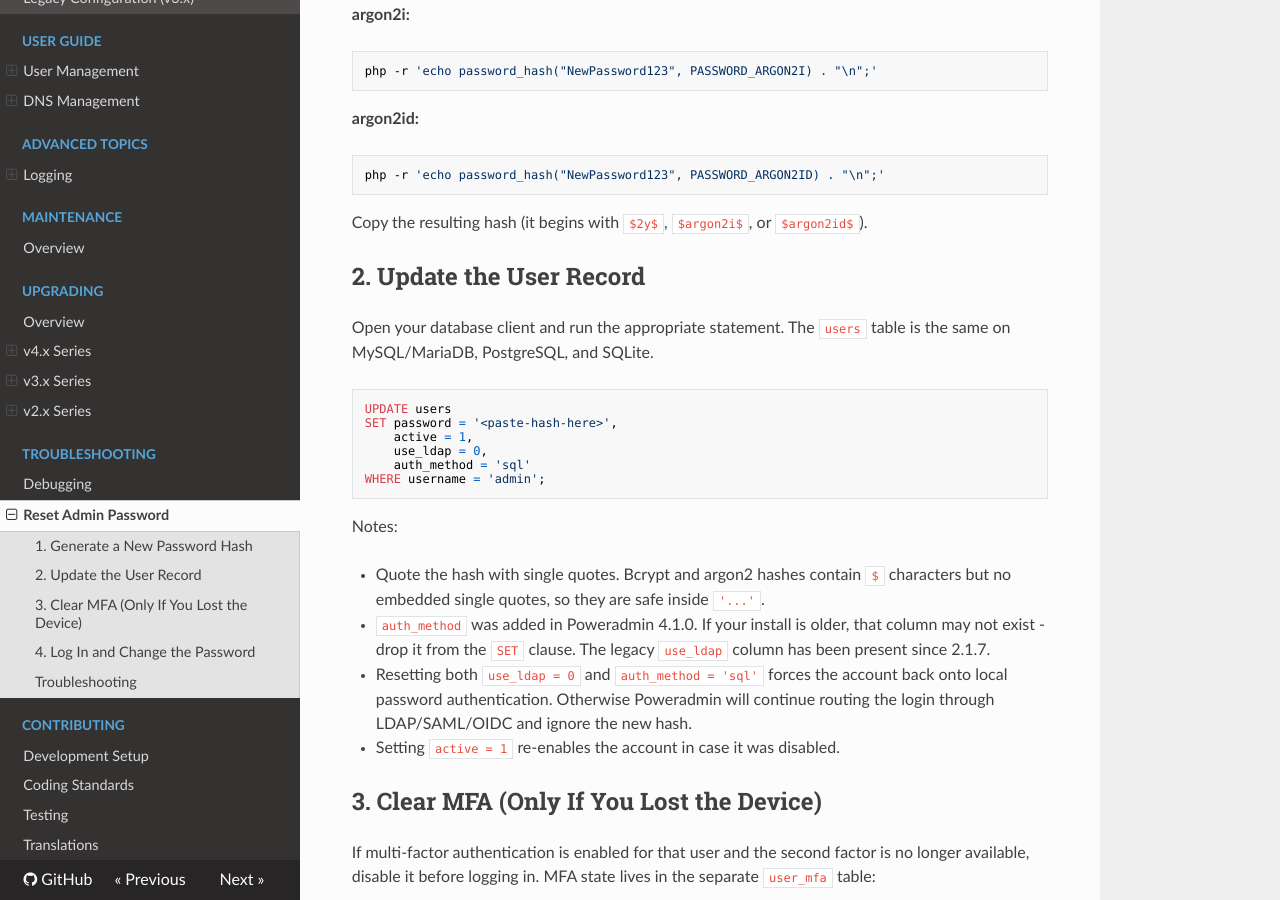
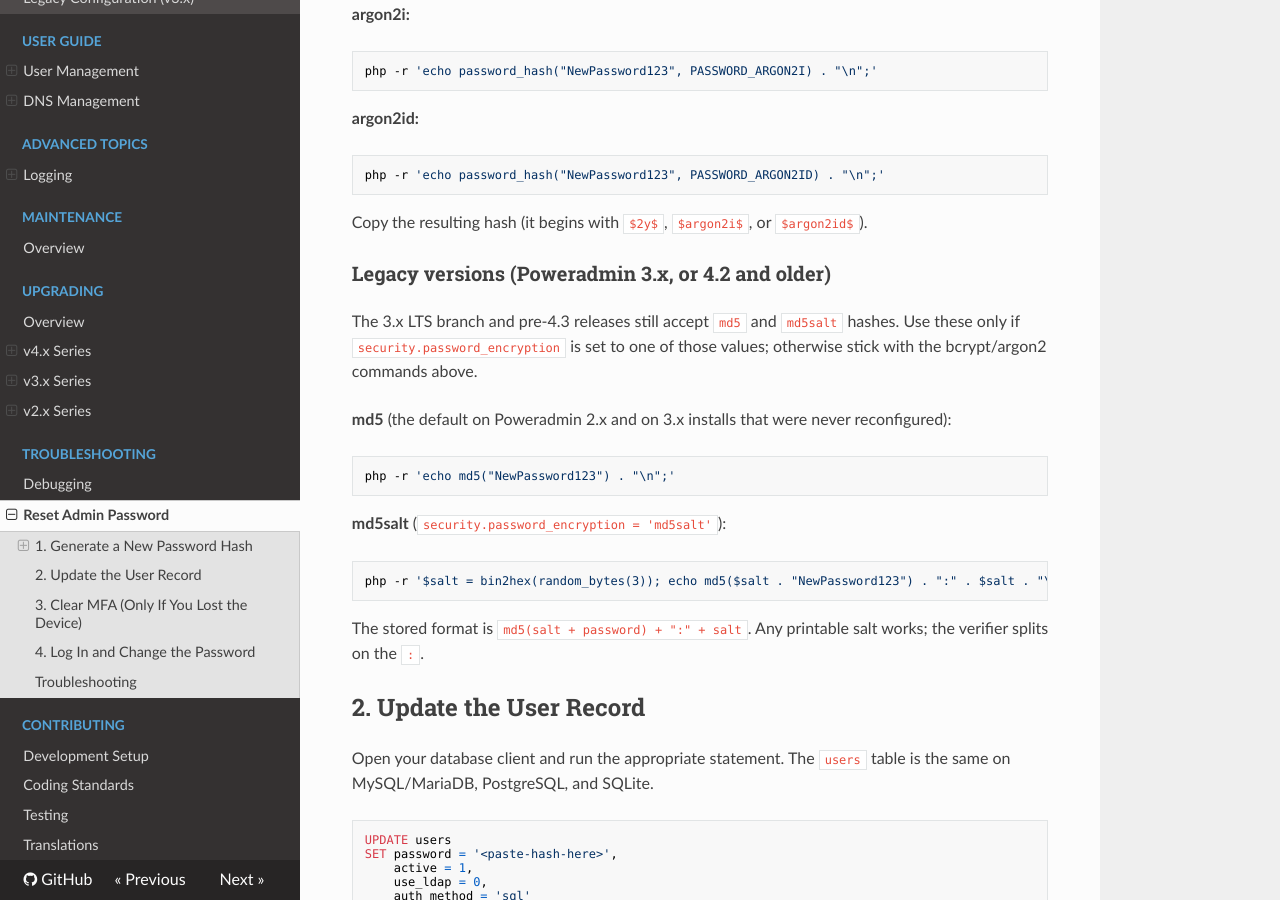
Before and after one commit to poweradmin/poweradmin-docs, an MkDocs documentation site: the page built from docs/troubleshooting/reset-admin-password.md, in a window 1280 px wide and 900 px high, scrolled down 693 px. Built offline with MkDocs 1.6.1, drawn with Linux system fonts in a browser that asks for light colours; nearby versions of some CDN libraries.

Commit message:
docs(troubleshooting): add md5/md5salt hash recipes for 3.x LTS and pre-4.3 installs

````diff
--- a/docs/troubleshooting/reset-admin-password.md
+++ b/docs/troubleshooting/reset-admin-password.md
@@ -29,6 +29,24 @@ php -r 'echo password_hash("NewPassword123", PASSWORD_ARGON2ID) . "\n";'
 ```
 
 Copy the resulting hash (it begins with `$2y$`, `$argon2i$`, or `$argon2id$`).
+
+### Legacy versions (Poweradmin 3.x, or 4.2 and older)
+
+The 3.x LTS branch and pre-4.3 releases still accept `md5` and `md5salt` hashes. Use these only if `security.password_encryption` is set to one of those values; otherwise stick with the bcrypt/argon2 commands above.
+
+**md5** (the default on Poweradmin 2.x and on 3.x installs that were never reconfigured):
+
+```bash
+php -r 'echo md5("NewPassword123") . "\n";'
+```
+
+**md5salt** (`security.password_encryption = 'md5salt'`):
+
+```bash
+php -r '$salt = bin2hex(random_bytes(3)); echo md5($salt . "NewPassword123") . ":" . $salt . "\n";'
+```
+
+The stored format is `md5(salt + password) + ":" + salt`. Any printable salt works; the verifier splits on the `:`.
 
 ## 2. Update the User Record
 
````
